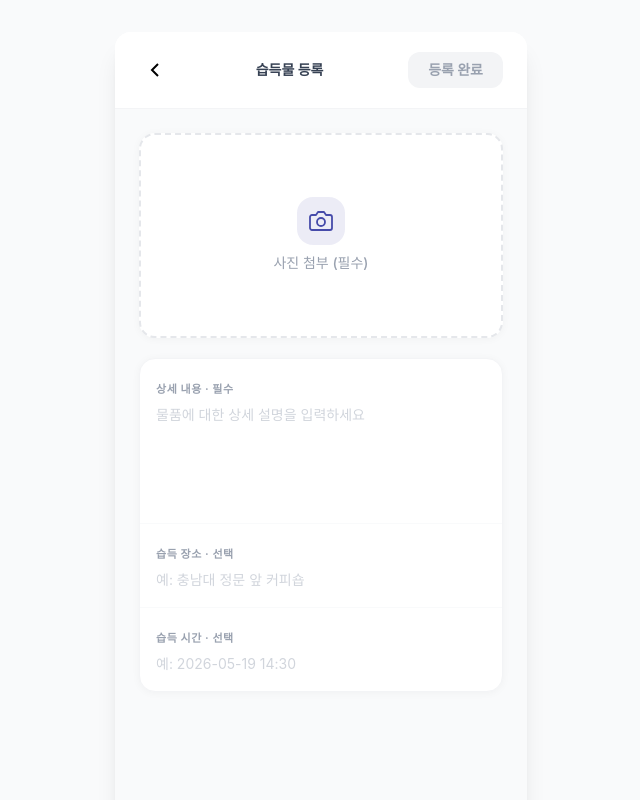
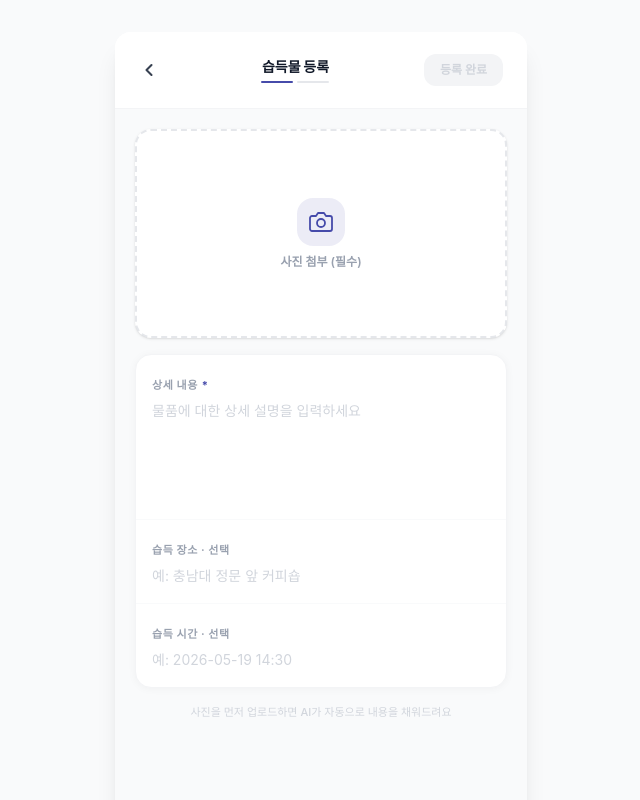
Before and after one commit to dbdlf/MatchCatch, a React (Vite) app: page /upload in a window 1280 px wide. Shown: the top 800 px of the page, without its empty margins (319-959 px from the left). Built offline with nearby package versions, Linux system fonts and the light colour scheme.

Commit message:
Update Upload.jsx

```diff
--- a/src/pages/Upload.jsx
+++ b/src/pages/Upload.jsx
@@ -12,6 +12,17 @@ function fileToBase64(file) {
   });
 }
 
+// 포커스 상태에 따른 폼 행 스타일
+const FormRow = ({ label, required, focused, children }) => (
+  <div className={`px-4 py-4 transition-colors ${focused ? 'bg-primary/[0.025]' : ''}`}>
+    <label className={`text-[11px] font-bold uppercase tracking-wider transition-colors ${focused ? 'text-primary' : 'text-gray-400'}`}>
+      {label}
+      {required && <span className="ml-1 text-primary">*</span>}
+    </label>
+    {children}
+  </div>
+);
+
 function UploadPage() {
   const navigate = useNavigate();
   const location = useLocation();
@@ -22,6 +33,7 @@ function UploadPage() {
   const [isImageAnalyzing, setIsImageAnalyzing] = useState(false);
   const [isSubmitting, setIsSubmitting] = useState(false);
   const [analyzeError, setAnalyzeError] = useState('');
+  const [focusedField, setFocusedField] = useState(null);
 
   const [formData, setFormData] = useState({
     title: '',
@@ -31,16 +43,9 @@ function UploadPage() {
     time: '',
   });
 
-  // 홈에서 카메라로 찍은 파일이 넘어온 경우 → 바로 분석 시작
   useEffect(() => {
     const capturedFile = location.state?.capturedFile;
-    if (capturedFile) {
-      processFile(capturedFile);
-    }
-    // lost 모드이고 파일 없으면 갤러리 열기
-    else if (mode === 'lost') {
-      // lost는 선택 사항이라 자동으로 열지 않음
-    }
+    if (capturedFile) processFile(capturedFile);
   }, []);
 
   const processFile = async (file) => {
@@ -119,7 +124,6 @@ function UploadPage() {
 
   return (
     <Layout>
-      {/* lost 모드 또는 사진 재선택용 input (capture 없음 → 갤러리) */}
       <input
         type="file"
         ref={fileInputRef}
@@ -130,21 +134,33 @@ function UploadPage() {
 
       {/* 헤더 */}
       <div className="flex items-center justify-between px-6 py-5 border-b border-gray-100 bg-white">
-        <button onClick={() => navigate(-1)} className="p-1" disabled={isDisabled}>
-          <svg width="24" height="24" viewBox="0 0 24 24" fill="none" stroke="black" strokeWidth="2">
+        <button
+          onClick={() => navigate(-1)}
+          disabled={isDisabled}
+          className="p-2 -ml-2 rounded-xl disabled:opacity-40 active:scale-95 transition-transform"
+        >
+          <svg width="20" height="20" viewBox="0 0 24 24" fill="none" stroke="#374151" strokeWidth="2.5" strokeLinecap="round" strokeLinejoin="round">
             <path d="M15 18l-6-6 6-6" />
           </svg>
         </button>
-        <span className="text-sm font-bold text-gray-700">
+
+        <div className="flex flex-col items-center">
+          <span className="text-sm font-black text-gray-900">
             {mode === 'found' ? '습득물 등록' : '분실물 찾기'}
           </span>
+          <div className="flex gap-1 mt-1">
+            <div className={`h-0.5 w-8 rounded-full ${mode === 'found' ? 'bg-primary' : 'bg-gray-200'}`} />
+            <div className={`h-0.5 w-8 rounded-full ${mode === 'lost' ? 'bg-primary' : 'bg-gray-200'}`} />
+          </div>
+        </div>
+
         <button
           disabled={!isFormValid() || isDisabled}
           onClick={handleSubmit}
-          className={`px-5 py-2 rounded-xl font-bold text-sm transition-all ${
+          className={`px-4 py-2 rounded-xl font-bold text-xs transition-all active:scale-95 ${
             !isFormValid() || isDisabled
-              ? 'bg-gray-100 text-gray-400 cursor-not-allowed'
-              : 'bg-gradient-to-r from-primary to-primary-light text-white active:scale-[0.97] shadow-sm'
+              ? 'bg-gray-100 text-gray-300 cursor-not-allowed'
+              : 'bg-gradient-to-r from-primary to-primary-light text-white shadow-sm shadow-primary/25'
           }`}
         >
           {isSubmitting
@@ -153,134 +169,163 @@ function UploadPage() {
         </button>
       </div>
 
-      <div className="flex-1 overflow-y-auto px-6 py-6 space-y-5 bg-gray-50 pb-24">
+      <div className="flex-1 overflow-y-auto px-5 py-5 space-y-4 bg-gray-50 pb-24">
 
-        {/* 이미지 영역 */}
+        {/* 이미지 업로드 영역 */}
         <div
           onClick={() => !isDisabled && fileInputRef.current?.click()}
-          className={`w-full aspect-video rounded-2xl flex flex-col items-center justify-center overflow-hidden transition-all ${
-            isDisabled
-              ? 'cursor-not-allowed opacity-60'
-              : 'cursor-pointer'
+          className={`w-full aspect-video rounded-2xl overflow-hidden transition-all active:scale-[0.99] ${
+            isDisabled ? 'cursor-not-allowed opacity-60' : 'cursor-pointer'
           } ${
-            selectedImage ? '' : 'border-2 border-dashed border-gray-200 bg-white'
+            selectedImage
+              ? 'shadow-md'
+              : 'border-2 border-dashed bg-white shadow-sm'
+          } ${
+            !selectedImage && focusedField === null
+              ? 'border-gray-200'
+              : !selectedImage ? 'border-primary/30' : ''
           }`}
-          style={selectedImage ? {} : { boxShadow: '0 1px 8px rgba(0,0,0,0.04)' }}
         >
           {selectedImage ? (
             <div className="relative w-full h-full">
               <img src={selectedImage} alt="선택된 사진" className="w-full h-full object-cover" />
-              {/* 재선택 오버레이 */}
               {!isDisabled && (
-                <div className="absolute inset-0 bg-black/0 hover:bg-black/20 transition-all flex items-center justify-center">
-                  <span className="opacity-0 hover:opacity-100 text-white text-xs font-bold bg-black/50 px-3 py-1.5 rounded-full transition-all">
-                    사진 변경
+                <div className="absolute inset-0 flex items-end justify-center pb-4">
+                  <span className="text-white text-xs font-bold bg-black/40 backdrop-blur-sm px-4 py-1.5 rounded-full">
+                    탭하여 사진 변경
                   </span>
                 </div>
               )}
             </div>
           ) : (
-            <div className="text-center space-y-2">
-              <div className="w-12 h-12 rounded-2xl bg-primary/10 flex items-center justify-center mx-auto">
+            <div className="h-full flex flex-col items-center justify-center space-y-2">
+              <div className="w-12 h-12 rounded-2xl bg-primary/10 flex items-center justify-center">
                 <svg width="24" height="24" viewBox="0 0 24 24" fill="none" stroke="#464BAA" strokeWidth="1.8" strokeLinecap="round" strokeLinejoin="round">
                   <path d="M23 19a2 2 0 0 1-2 2H3a2 2 0 0 1-2-2V8a2 2 0 0 1 2-2h4l2-3h6l2 3h4a2 2 0 0 1 2 2z"/>
                   <circle cx="12" cy="13" r="4"/>
                 </svg>
               </div>
-              <p className="text-gray-400 text-sm font-medium">
+              <p className="text-gray-400 text-xs font-semibold">
                 {mode === 'found' ? '사진 첨부 (필수)' : '참고 사진 첨부 (선택)'}
               </p>
             </div>
           )}
         </div>
 
-        {/* AI 분석 상태 */}
+        {/* AI 분석 중 */}
         {isImageAnalyzing && (
-          <div className="flex items-center gap-3 bg-primary/5 border border-primary/10 rounded-xl px-4 py-3">
+          <div className="flex items-center gap-3 bg-primary/5 border border-primary/10 rounded-2xl px-4 py-3.5">
             <svg className="animate-spin w-4 h-4 shrink-0 text-primary" viewBox="0 0 24 24" fill="none">
-              <circle className="opacity-25" cx="12" cy="12" r="10" stroke="currentColor" strokeWidth="4" />
-              <path className="opacity-75" fill="currentColor" d="M4 12a8 8 0 018-8v4l3-3-3-3v4a8 8 0 00-8 8h4z" />
+              <circle className="opacity-25" cx="12" cy="12" r="10" stroke="currentColor" strokeWidth="4"/>
+              <path className="opacity-75" fill="currentColor" d="M4 12a8 8 0 018-8v4l3-3-3-3v4a8 8 0 00-8 8h4z"/>
             </svg>
-            <p className="text-primary text-xs font-semibold">AI가 사진을 분석하는 중...</p>
+            <div>
+              <p className="text-primary text-xs font-bold">AI가 사진을 분석하는 중...</p>
+              <p className="text-primary/60 text-[10px] font-medium mt-0.5">잠시만 기다려 주세요</p>
             </div>
-        )}
-        {analyzeError && (
-          <div className="bg-red-50 border border-red-100 rounded-xl px-4 py-3">
-            <p className="text-red-400 text-xs">{analyzeError}</p>
           </div>
         )}
 
-        {/* 폼 카드 */}
-        <div className="bg-white rounded-2xl border border-gray-100 overflow-hidden divide-y divide-gray-50"
-          style={{ boxShadow: '0 1px 8px rgba(0,0,0,0.04)' }}>
+        {analyzeError && (
+          <div className="flex items-start gap-2.5 bg-red-50 border border-red-100 rounded-2xl px-4 py-3.5">
+            <svg className="w-4 h-4 text-red-400 shrink-0 mt-0.5" viewBox="0 0 24 24" fill="none" stroke="currentColor" strokeWidth="2.5" strokeLinecap="round">
+              <circle cx="12" cy="12" r="10"/><line x1="12" y1="8" x2="12" y2="12"/><line x1="12" y1="16" x2="12.01" y2="16"/>
+            </svg>
+            <p className="text-red-400 text-xs font-medium">{analyzeError}</p>
+          </div>
+        )}
+
+        {/* 폼 카드 — 각 행에 포커스 효과 */}
+        <div
+          className="bg-white rounded-2xl border border-gray-100 overflow-hidden"
+          style={{ boxShadow: '0 1px 8px rgba(0,0,0,0.04)' }}
+        >
+          {/* 좌측 컬러 바 (포커스 시 나타남) */}
+          <div className="divide-y divide-gray-50">
 
             {mode === 'lost' && (
-            <div className="px-4 py-4">
-              <label className="text-[11px] font-bold text-gray-400 uppercase tracking-wider">제목 · 필수</label>
+              <FormRow label="제목" required focused={focusedField === 'title'}>
                 <input
                   type="text"
                   placeholder="물품 제목을 입력하세요"
                   disabled={isDisabled}
-                className="w-full mt-1.5 bg-transparent outline-none text-sm text-gray-800 placeholder:text-gray-300"
+                  className="w-full mt-1.5 bg-transparent outline-none text-sm text-gray-800 placeholder:text-gray-300 disabled:opacity-50"
                   value={formData.title}
+                  onFocus={() => setFocusedField('title')}
+                  onBlur={() => setFocusedField(null)}
                   onChange={e => setFormData({ ...formData, title: e.target.value })}
                 />
-            </div>
+              </FormRow>
             )}
 
-          <div className="px-4 py-4">
-            <label className="text-[11px] font-bold text-gray-400 uppercase tracking-wider">상세 내용 · 필수</label>
+            <FormRow label="상세 내용" required focused={focusedField === 'content'}>
               <textarea
                 placeholder="물품에 대한 상세 설명을 입력하세요"
                 disabled={isDisabled}
-              className="w-full mt-1.5 h-24 bg-transparent outline-none resize-none text-sm text-gray-800 placeholder:text-gray-300"
+                className="w-full mt-1.5 h-24 bg-transparent outline-none resize-none text-sm text-gray-800 placeholder:text-gray-300 disabled:opacity-50"
                 value={formData.content}
+                onFocus={() => setFocusedField('content')}
+                onBlur={() => setFocusedField(null)}
                 onChange={e => setFormData({ ...formData, content: e.target.value })}
               />
-          </div>
+            </FormRow>
 
             {mode === 'lost' && (
-            <div className="px-4 py-4">
-              <label className="text-[11px] font-bold text-gray-400 uppercase tracking-wider">키워드 · 필수 · 쉼표 구분</label>
+              <FormRow label="키워드 · 쉼표로 구분" required focused={focusedField === 'keywords'}>
                 <input
                   type="text"
                   placeholder="예: 지갑, 검정, 가죽"
                   disabled={isDisabled}
-                className="w-full mt-1.5 bg-transparent outline-none text-sm text-gray-800 placeholder:text-gray-300"
+                  className="w-full mt-1.5 bg-transparent outline-none text-sm text-gray-800 placeholder:text-gray-300 disabled:opacity-50"
                   value={formData.keywords}
+                  onFocus={() => setFocusedField('keywords')}
+                  onBlur={() => setFocusedField(null)}
                   onChange={e => setFormData({ ...formData, keywords: e.target.value })}
                 />
-            </div>
+              </FormRow>
             )}
 
-          <div className="px-4 py-4">
-            <label className="text-[11px] font-bold text-gray-400 uppercase tracking-wider">
-              {mode === 'found' ? '습득 장소' : '분실 예상 장소'} · 선택
-            </label>
+            <FormRow
+              label={mode === 'found' ? '습득 장소 · 선택' : '분실 예상 장소 · 선택'}
+              focused={focusedField === 'location'}
+            >
               <input
                 type="text"
                 placeholder="예: 충남대 정문 앞 커피숍"
                 disabled={isDisabled}
-              className="w-full mt-1.5 bg-transparent outline-none text-sm text-gray-800 placeholder:text-gray-300"
+                className="w-full mt-1.5 bg-transparent outline-none text-sm text-gray-800 placeholder:text-gray-300 disabled:opacity-50"
                 value={formData.location}
+                onFocus={() => setFocusedField('location')}
+                onBlur={() => setFocusedField(null)}
                 onChange={e => setFormData({ ...formData, location: e.target.value })}
               />
-          </div>
+            </FormRow>
 
-          <div className="px-4 py-4">
-            <label className="text-[11px] font-bold text-gray-400 uppercase tracking-wider">
-              {mode === 'found' ? '습득 시간' : '분실 예상 시간'} · 선택
-            </label>
+            <FormRow
+              label={mode === 'found' ? '습득 시간 · 선택' : '분실 예상 시간 · 선택'}
+              focused={focusedField === 'time'}
+            >
               <input
                 type="text"
                 placeholder="예: 2026-05-19 14:30"
                 disabled={isDisabled}
-              className="w-full mt-1.5 bg-transparent outline-none text-sm text-gray-800 placeholder:text-gray-300"
+                className="w-full mt-1.5 bg-transparent outline-none text-sm text-gray-800 placeholder:text-gray-300 disabled:opacity-50"
                 value={formData.time}
+                onFocus={() => setFocusedField('time')}
+                onBlur={() => setFocusedField(null)}
                 onChange={e => setFormData({ ...formData, time: e.target.value })}
               />
+            </FormRow>
+
           </div>
         </div>
+
+        {/* 하단 안내 */}
+        {mode === 'found' && !selectedImage && (
+          <p className="text-center text-[11px] text-gray-300 font-medium">
+            사진을 먼저 업로드하면 AI가 자동으로 내용을 채워드려요
+          </p>
+        )}
       </div>
     </Layout>
   );
```
Lines whose indentation alone changed are shown as unchanged.
